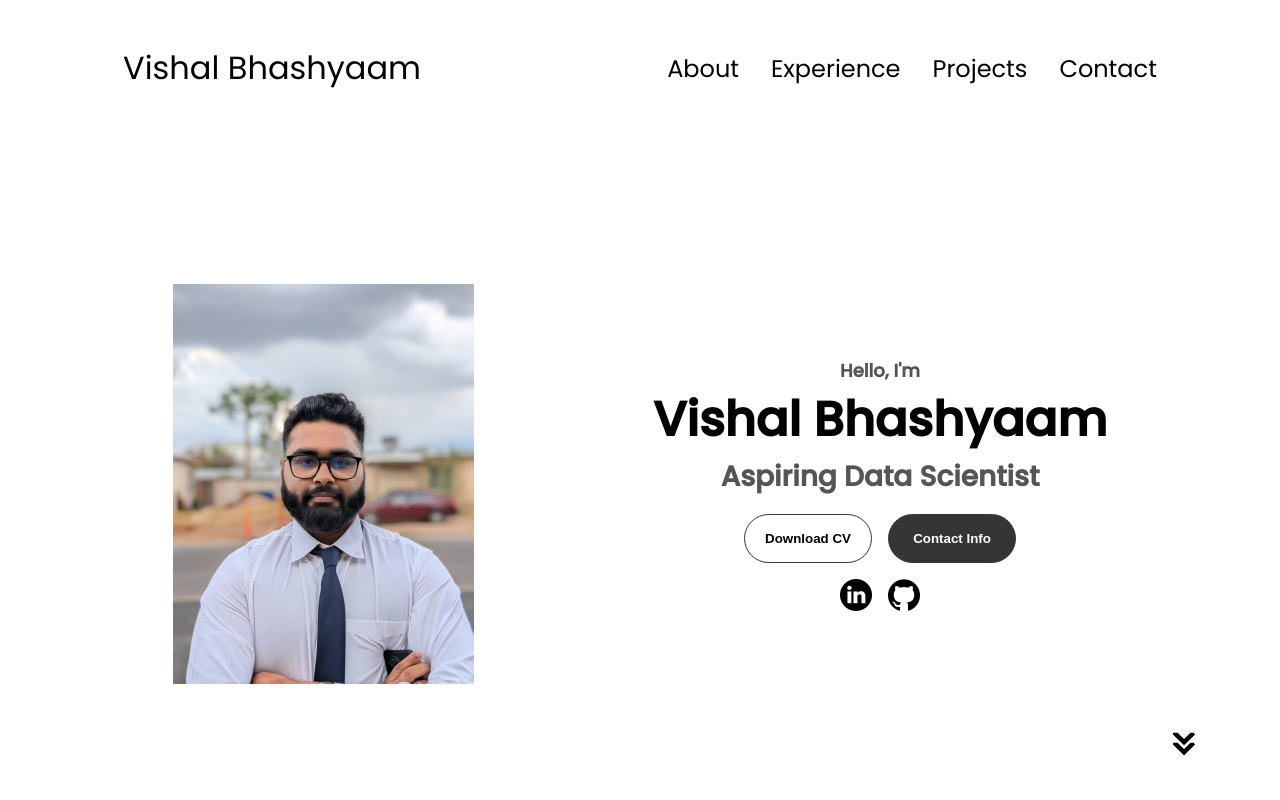
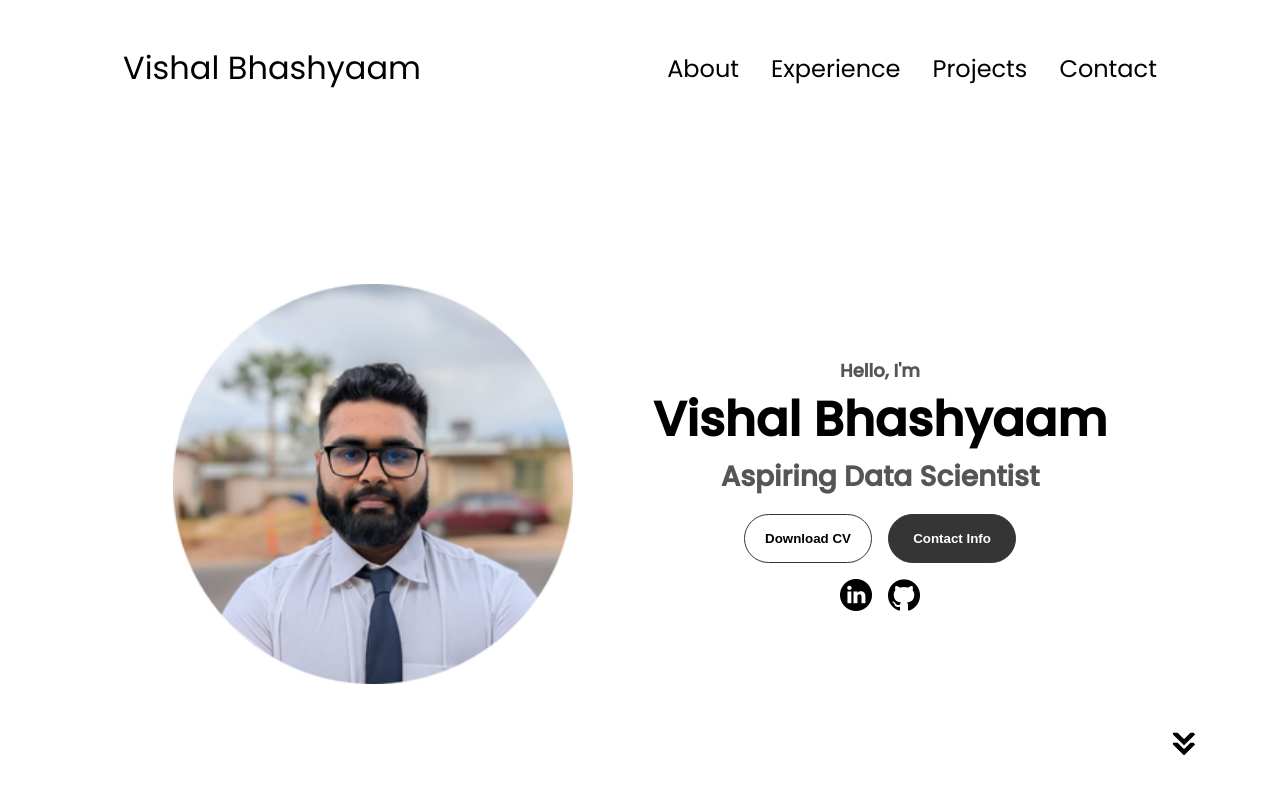
Before and after one commit to vishalbhashyaam/ImVishalBhashyaam.github.io, a plain HTML site: page index.html in a window 1280 px wide. Shown: the top 800 px of the page. Drawn offline with Linux system fonts and the light colour scheme.

Commit message:
Update index.html

```diff
--- a/index.html
+++ b/index.html
@@ -39,7 +39,7 @@
     </nav>
     <section id="profile">
         <div class="section__pic-container">
-            <img src = "assets/WhatsApp Image 2024-09-17 at 10.03.23.jpeg" alt="Vishal Bhashyaam profile picture"/>
+            <img src = "assets/Profile pic 1.png" alt="Vishal Bhashyaam profile picture"/>
         </div>
         <div class="section__text">
             <p class="section__text__p1">Hello, I'm</p>
```
